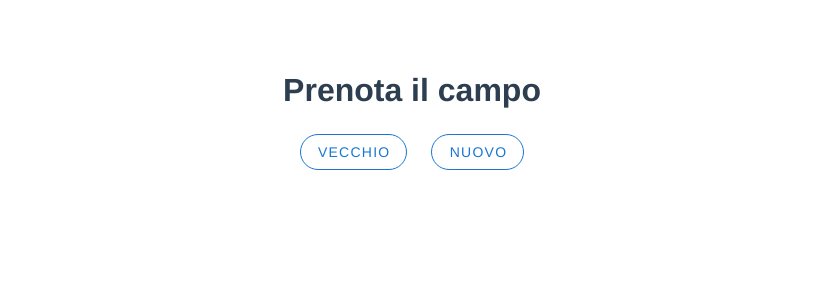
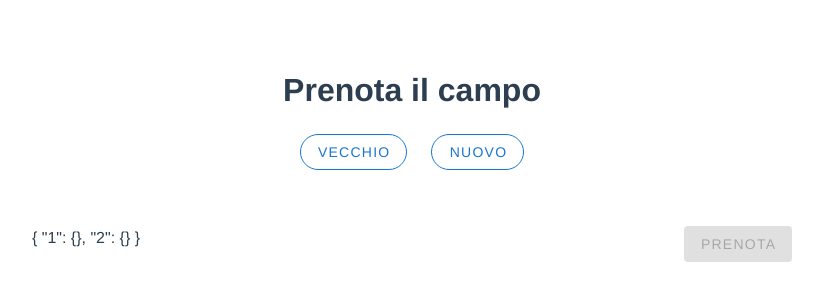
Before and after one commit to bohmax/TennisArixi, a Vue app: page / in a window 1280 px wide. Shown: the part 94-394 px from the top of the page, without its empty margins (228-1051 px from the left). Built offline with nearby package versions, Linux system fonts and the light colour scheme.

Commit message:
Aggiunta visual prenotazioni
Aggiunto bottone per inviare le prenotazioni
-Bug: Le ore non si resettano quando si cambia giorno
-Bug: Computed non si aggiorna per visualizzare correttamente la prenotazione
Vengono salvate le prenotazioni quando si clicca su un orario

```diff
--- a/src/components/Home.vue
+++ b/src/components/Home.vue
@@ -14,15 +14,31 @@
     </v-row>
     <v-row justify="center" align="center" class="mt-6">
         <v-spacer></v-spacer>
-        <seleziona-giorno v-show="campoSelezionato===0"/>
-        <seleziona-giorno v-show="campoSelezionato===1"/>
+        <seleziona-giorno v-show="campoSelezionato===0" @selezionato="datiGiornoSelezionato0"/>
+        <seleziona-giorno v-show="campoSelezionato===1" @selezionato="datiGiornoSelezionato1"/>
         <v-spacer></v-spacer>
+    </v-row>
+    <v-row justify="center" class="mt-8">
+      <v-col align="center">
+        <prenotazioni />
+      </v-col>
+      <v-col align="center">
+        <v-btn
+          color="success"
+          :disabled="prenota"
+          @click="prenotaClick"
+        >
+          Prenota
+        </v-btn>
+      </v-col>
     </v-row>
   </div>
 </template>
 
 <script>
 import selezionaGiorno from '@/components/selezionaGiorno'
+import daPrenotare from '@/components/daPrenotare'
+import state from '@/store/index'
 
 export default {
     name: 'HelloWorld',
@@ -30,13 +46,17 @@ export default {
       return {
           message: "Prenota il campo",
           campi: [ { text: "Vecchio", colore: "primary", show: true }, { text: "Nuovo", colore: "primary", show: true }],
-          campoSelezionato: null
+          campoSelezionato: null,
       }
     },
     components: {
-      'seleziona-giorno': selezionaGiorno
+      'seleziona-giorno': selezionaGiorno,
+      'prenotazioni': daPrenotare
     },
-    mounted () {
+    computed: {
+      prenota: function () {
+        return !this.campoSelezionato
+      }
     },
     methods: {
       selCampo: function (index) {
@@ -45,6 +65,19 @@ export default {
         }
         this.campoSelezionato = index
         this.campi[this.campoSelezionato].show = false
+      },
+      datiGiornoSelezionato0: function (items) {
+        items.campo = 1
+        state.commit('addPrenotazione', items)
+        console.log('dd')
+      },
+      datiGiornoSelezionato1: function (items) {
+        items.campo = 2
+        state.commit('addPrenotazione', items)
+        console.log('ff')
+      },
+      prenotaClick: function () {
+        console.log('Prenotato')
       }
     }
 }
--- /dev/null
+++ b/src/components/daPrenotare.vue
@@ -0,0 +1,43 @@
+<template>
+    <div>
+        {{ prenotazioni }}
+    </div>
+</template>
+
+<script>
+import state from '@/store/index'
+
+export default {
+    name: 'daPrenotare',
+    data() {
+        return {
+        }
+    },
+    computed: {
+        prenotazioni: function () {
+            console.log(state.getters.prenotazioni)
+            return state.getters.prenotazioni
+        }
+    },
+    methods: {
+    }
+}
+</script>
+
+<!-- Add "scoped" attribute to limit CSS to this component only -->
+<style scoped>
+h3 {
+  margin: 40px 0 0;
+}
+ul {
+  list-style-type: none;
+  padding: 0;
+}
+li {
+  display: inline-block;
+  margin: 0 10px;
+}
+a {
+  color: #42b983;
+}
+</style>
--- a/src/components/selezionaGiorno.vue
+++ b/src/components/selezionaGiorno.vue
@@ -22,7 +22,7 @@
             </v-col>
         </v-row>
       </v-container>
-    <seleziona-ora/>
+    <seleziona-ora @orarioSelezionato="orarioSelezionato"/>
   </div>
 </template>
 
@@ -60,6 +60,9 @@ export default {
             this.giorni[this.selezionato].colore = undefined
             this.selezionato = index
             this.giorni[this.selezionato].colore = "blue lighten-2"
+        },
+        orarioSelezionato: function (items) {
+            this.$emit('selezionato', { giorno: this.giorni[this.selezionato], orari: items })
         }
     }
 }
--- a/src/components/selezionaOra.vue
+++ b/src/components/selezionaOra.vue
@@ -1,9 +1,10 @@
 <template>
 <div class="pa-4">
     <v-chip-group
-    active-class="primary--text"
-    column
-    multiple
+        v-model="selezionati"
+        active-class="primary--text"
+        column
+        multiple
     >
     <v-chip
         v-for="tag in orari"
@@ -21,6 +22,7 @@ export default {
     name: 'selezionaGiorno',
     data() {
         return {
+            selezionati: [],
             orari: [
                 '9:00',
                 '10:00',
@@ -36,6 +38,11 @@ export default {
                 '20:00',
                 '21:00',
             ]
+        }
+    },
+    watch: {
+        selezionati: function () {
+            this.$emit('orarioSelezionato', this.selezionati)
         }
     },
     mounted() {
--- a/src/store/index.js
+++ b/src/store/index.js
@@ -5,11 +5,27 @@ Vue.use(Vuex)
 
 export default new Vuex.Store({
   state: {
+    prenotazioni: { 1: {}, 2: {} }
   },
   mutations: {
+    addPrenotazione: function (state, obj) {
+      const selCampo = state.prenotazioni[obj.campo]
+      if (selCampo) {
+        const giorno = obj.giorno.giorno
+        if (selCampo[obj.giorno.giorno]) {
+          Vue.set(selCampo, { giorno: obj.orari })
+        }
+        selCampo[giorno] = obj.orari
+      }
+    }
   },
   actions: {
   },
   modules: {
+  },
+  getters: {
+    prenotazioni: function (state) {
+      return state.prenotazioni
+    }
   }
 })
```
Also changed, not shown: package.json (+7 -7 lines), 1 other file (tests, documents, lock files or other folders).
